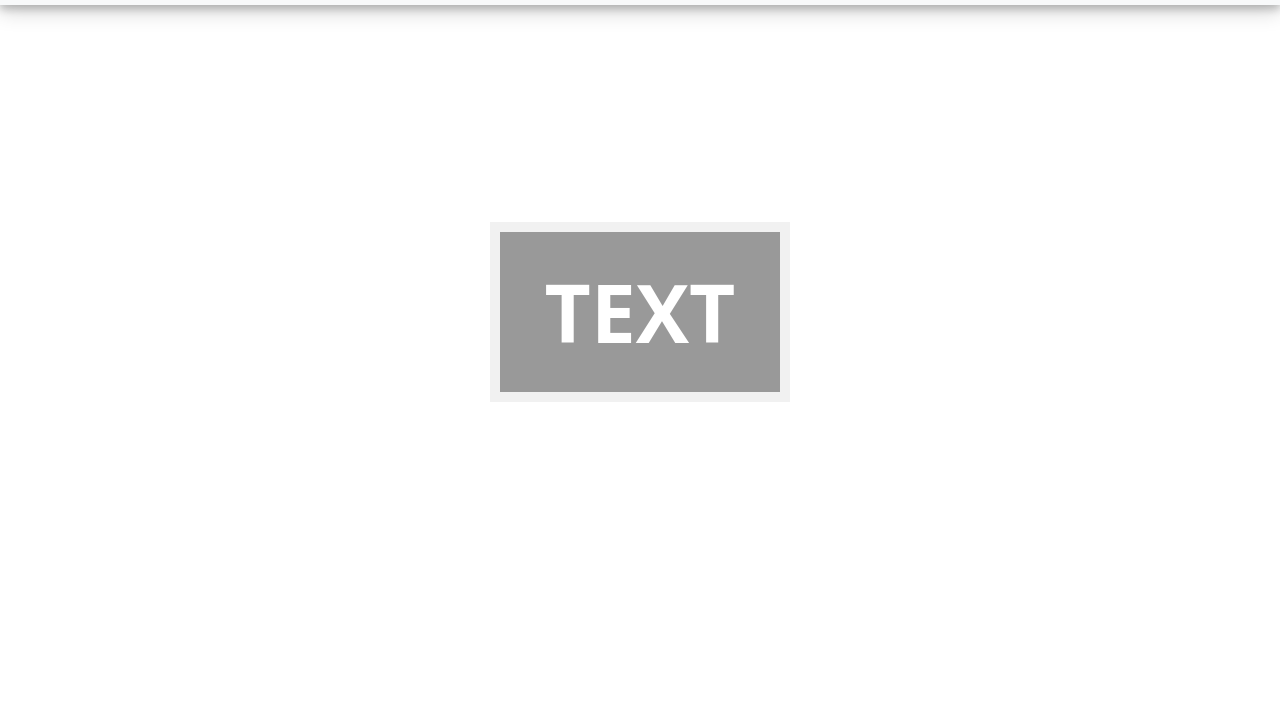
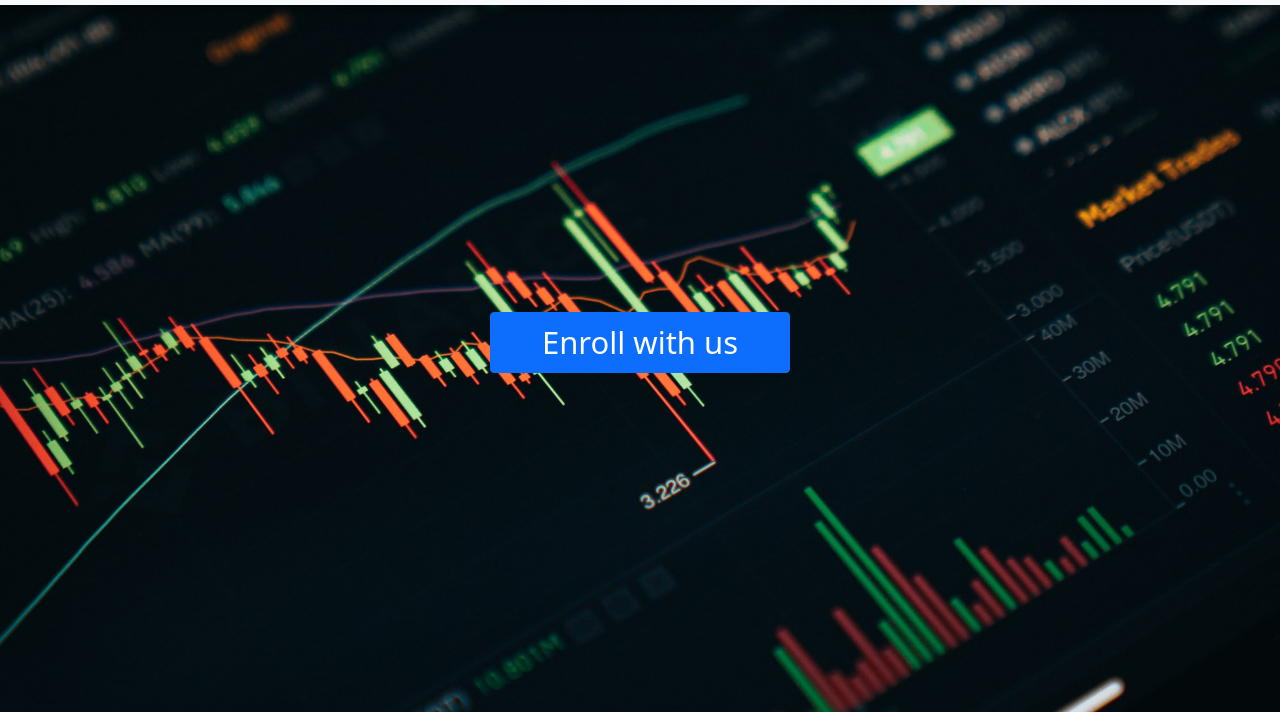
Before and after one commit to Wondbob/PnFx, a plain HTML site: page home.html in a window 1280 px wide. Shown: the part 88-800 px from the top of the page. Drawn offline with nearby package versions, Linux system fonts and the light colour scheme.

Commit message:
fixed all the enroll with us problems

```diff
--- a/css/home.css
+++ b/css/home.css
@@ -5,66 +5,37 @@
     background-position: center;
 } */
 
-.bg-image{
-   padding: %;
+body, html{
+    height: 100%;
 }
 
 
-
 nav{
+    top: -100%;
     box-shadow: 0 4px 8px 0 rgba(0, 0, 0, 0.2), 0 6px 20px 0 rgba(0, 0, 0, 0.19);
+    z-index: 999;
+    position: fixed;
 }
 
 
 
 .enroll{
     font-size: 31px !important;
+    position: relative;
     top: 50%;
-    left: 50%;
+    transform: translate(-10%, -10%);
+    width: 300px;
+    padding: 20px;
+    text-align: center;
 }
 
-
-
-
-
-
-
-* {
-    box-sizing: border-box;
-  }
-
-  .bgImage {
+  .bg-image {
     /* Full height */
-    height: 50%;
+    height: 100%;
+    background-image: url("../img/splash.jpg");
 
     /* Center and scale the image nicely */
     background-position: center;
     background-repeat: no-repeat;
     background-size: cover;
   }
-
-  /* Images used */
-  .img1 { background-image: url("../img/splash.jpg"); }
-  .img2 { background-image: url("../img/shiny.jpeg"); }
-  .img3 { background-image: url("../img/forex.png"); }
-  .img4 { background-image: url("../img/fx.jpg"); }
-  .img5 { background-image: url("../img/splash.jpg"); }
-  .img6 { background-image: url("../img/shiny.jpeg"); }
-
-  /* Position text in the middle of the page/image */
-  .bg-text {
-    background-color: rgb(0,0,0); /* Fallback color */
-    background-color: rgba(0,0,0, 0.4); /* Black w/opacity/see-through */
-    color: white;
-    font-weight: bold;
-    font-size: 80px;
-    border: 10px solid #f1f1f1;
-    position: fixed;
-    top: 50%;
-    left: 50%;
-    transform: translate(-50%, -50%);
-    z-index: 2;
-    width: 300px;
-    padding: 20px;
-    text-align: center;
-  }
--- a/home.html
+++ b/home.html
@@ -15,6 +15,14 @@
     </head>
     <body>
 
+      <div class="d-flex justify-content-center bg-image">
+        <div>
+          <a class="btn btn-primary enroll animated pulse infinite">
+            Enroll with us
+          </a>
+        </div>
+      </div>
+
         <!-- Navbar -->
         <nav class="navbar navbar-expand-sm bg-light navbar-light justify-content-right">
             <div class="container-fluid">
@@ -30,7 +38,7 @@
                         <a class="nav-link" href="home.html">Home</a>
                     </li>
                     <li class="nav-item">
-                        <a class="nav-link animated bounce" href="#">Broker</a>
+                        <a class="nav-link" href="#">Broker</a>
                     </li>
                     <li>
                         <a href="#" class="nav-link">Login</a>
@@ -47,26 +55,22 @@
 
 
 
-          <!-- <br><br><br><br><br><br><br><br><br>
-          <div class="d-flex justify-content-center bg-image">
-                <a class="btn btn-primary enroll animated pulse infinite">
-                    Enroll with us
-                  </a>
-          </div> -->
+          <!-- <br><br><br><br><br><br><br><br><br> -->
 
 
 
 
-          <div class="d-flex">
-            <div class="bgImage img1"></div>
+
+
+          <!-- <div class="bgImage img1"></div>
           <div class="bgImage img2"></div>
           <div class="bgImage img3"></div>
           <div class="bgImage img4"></div>
           <div class="bgImage img5"></div>
           <div class="bgImage img6"></div>
 
-          <div class="bg-text">TEXT</div>
-          </div>
+          <div class="bg-text">TEXT</div> -->
+
 
     </body>
 </html>
```
